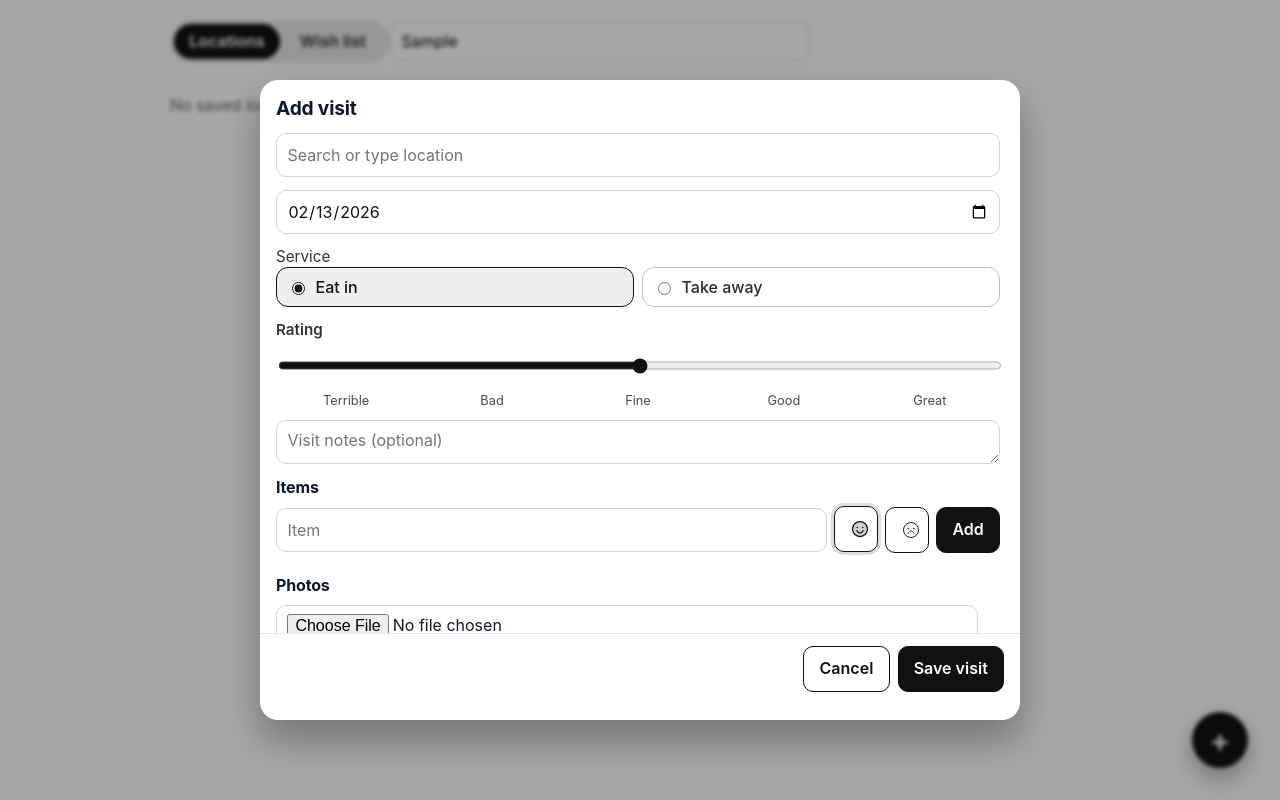
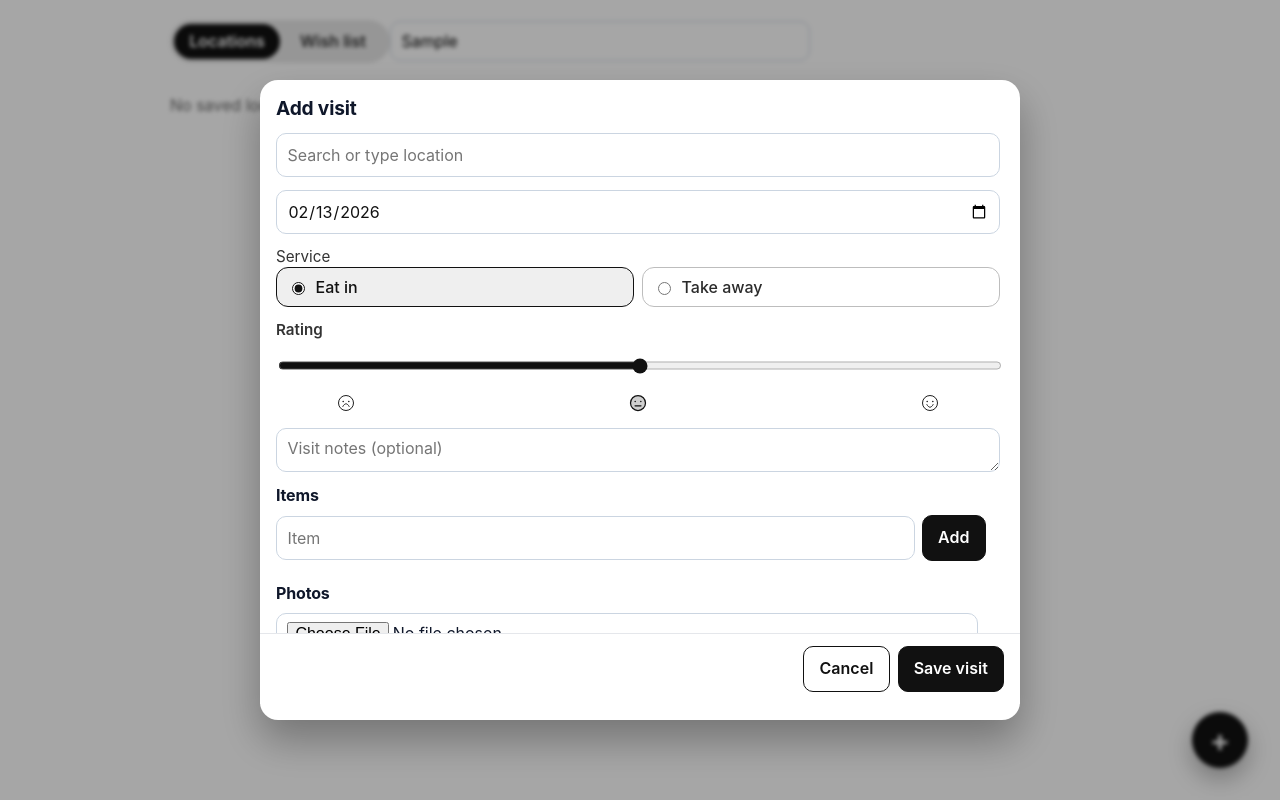
Before and after one commit to AndrewM2304/restaurant_reviews, a Next.js app: page / in a window 1280 px wide. Both pictures are taken after typing "Sample" into the empty fields and a click on the button "Add visit". Built offline with nearby package versions, Linux system fonts and the light colour scheme.

Commit message:
Update visit rating slider icons and simplify item entry

```diff
--- a/src/app/visits/page.tsx
+++ b/src/app/visits/page.tsx
@@ -1,9 +1,9 @@
 'use client';
 
 import { ChangeEvent, FormEvent, useCallback, useEffect, useMemo, useState } from 'react';
-import { SmileyIcon, SmileySadIcon } from '@/vendor/phosphor/react';
+import { SmileyIcon, SmileyMehIcon, SmileySadIcon } from '@/vendor/phosphor/react';
 
-import type { Restaurant, ServiceType, Thumb } from '@/core/domain/types';
+import type { Restaurant, ServiceType } from '@/core/domain/types';
 import { useRestaurants } from '@/features/restaurants/hooks/useRestaurants';
 import { useVisits } from '@/features/visits/hooks/useVisits';
 
@@ -11,19 +11,15 @@ import styles from './visits.module.css';
 
 interface DraftItem {
   name: string;
-  thumb: Exclude<Thumb, 'neutral'>;
 }
 
 interface DraftPhoto {
   storagePath: string;
 }
 
-type VisitThumb = Exclude<Thumb, 'neutral'>;
-
 type TabKey = 'locations' | 'wishlist';
 
 const dineServiceTypes: ServiceType[] = ['eat_in', 'takeaway'];
-const overallSegments = ['Terrible', 'Bad', 'Fine', 'Good', 'Great'] as const;
 
 export default function VisitsPage() {
   const restaurantsUsecases = useRestaurants();
@@ -42,7 +38,6 @@ export default function VisitsPage() {
   const [notes, setNotes] = useState('');
 
   const [itemName, setItemName] = useState('');
-  const [itemThumb, setItemThumb] = useState<VisitThumb>('up');
   const [items, setItems] = useState<DraftItem[]>([]);
 
   const [photos, setPhotos] = useState<DraftPhoto[]>([]);
@@ -102,7 +97,6 @@ export default function VisitsPage() {
     setNotes('');
     setItems([]);
     setItemName('');
-    setItemThumb('up');
     setPhotos([]);
   };
 
@@ -137,7 +131,7 @@ export default function VisitsPage() {
       serviceType,
       overallThumb: overallRating <= 1 ? 'down' : overallRating >= 3 ? 'up' : 'neutral',
       notes: notes || undefined,
-      items,
+      items: items.map((item) => ({ ...item, thumb: 'neutral' })),
       photos,
     });
 
@@ -248,10 +242,12 @@ export default function VisitsPage() {
                     value={overallRating}
                     onChange={(event) => setOverallRating(Number(event.target.value))}
                   />
-                  <div className={styles.scaleLabels}>
-                    {overallSegments.map((segment) => (
-                      <span key={segment}>{segment}</span>
-                    ))}
+                  <div className={styles.scaleLabels} aria-hidden="true">
+                    <span><SmileySadIcon weight={overallRating === 0 ? 'duotone' : 'light'} /></span>
+                    <span />
+                    <span><SmileyMehIcon weight={overallRating === 2 ? 'duotone' : 'light'} /></span>
+                    <span />
+                    <span><SmileyIcon weight={overallRating === 4 ? 'duotone' : 'light'} /></span>
                   </div>
                 </div>
 
@@ -262,31 +258,12 @@ export default function VisitsPage() {
                   <div className={styles.itemRow}>
                     <input placeholder="Item" value={itemName} onChange={(event) => setItemName(event.target.value)} />
                     <button
-                      className={`${styles.thumbButton} ${styles.secondaryButton} ${itemThumb === 'up' ? styles.thumbActive : ''}`}
-                      type="button"
-                      onClick={() => setItemThumb('up')}
-                      aria-label="Item thumbs up"
-                    >
-                      <SmileyIcon weight={itemThumb === 'up' ? 'duotone' : 'light'} />
-                    </button>
-                    <button
-                      className={`${styles.thumbButton} ${styles.secondaryButton} ${itemThumb === 'down' ? styles.thumbActive : ''} ${
-                        itemThumb === 'down' ? styles.thumbDownActive : ''
-                      }`}
-                      type="button"
-                      onClick={() => setItemThumb('down')}
-                      aria-label="Item thumbs down"
-                    >
-                      <SmileySadIcon weight={itemThumb === 'down' ? 'duotone' : 'light'} />
-                    </button>
-                    <button
                       type="button"
                       className={`${styles.inlineButton} ${styles.primaryButton}`}
                       onClick={() => {
                         if (!itemName.trim()) return;
-                        setItems((current) => [...current, { name: itemName.trim(), thumb: itemThumb }]);
+                        setItems((current) => [...current, { name: itemName.trim() }]);
                         setItemName('');
-                        setItemThumb('up');
                       }}
                     >
                       Add
@@ -297,7 +274,6 @@ export default function VisitsPage() {
                     {items.map((item, index) => (
                       <li key={`${item.name}-${index}`}>
                         <span>{item.name}</span>
-                        <span className={styles.itemThumbIcon}>{item.thumb === 'up' ? <SmileyIcon weight="duotone" /> : <SmileySadIcon weight="duotone" />}</span>
                         <button
                           type="button"
                           className={styles.secondaryButton}
--- a/src/app/visits/visits.module.css
+++ b/src/app/visits/visits.module.css
@@ -254,44 +254,13 @@
   text-align: center;
 }
 
-.thumbButton {
-  width: 44px;
-  min-width: 44px;
-  height: 44px;
-  border-radius: 10px;
-  border: 1px solid #bdbdbd;
-  background: #fff;
-  display: grid;
-  place-items: center;
-  color: #333;
-  padding: 0;
-  line-height: 0;
-  transition: background-color 0.2s ease, border-color 0.2s ease, box-shadow 0.2s ease, transform 0.2s ease;
+.scaleLabels svg {
+  width: 20px;
+  height: 20px;
+  color: #111;
 }
 
-.thumbButton:hover {
-  background: #f5f5f5;
-}
 
-.thumbButton svg {
-  width: 20px;
-  height: 20px;
-  display: block;
-}
-
-.thumbActive {
-  border-color: #111;
-  border-width: 2px;
-  color: #fff;
-  background: #111;
-  box-shadow: 0 0 0 3px rgba(17, 17, 17, 0.14);
-  transform: translateY(-1px);
-}
-
-.thumbDownActive {
-  border-width: 2px;
-  border-color: #111;
-}
 
 .itemEditor h4 {
   margin: 0 0 0.5rem;
@@ -312,16 +281,6 @@
   grid-column: 1 / -1;
 }
 
-.itemThumbIcon {
-  display: inline-grid;
-  place-items: center;
-  color: #111;
-}
-
-.itemThumbIcon svg {
-  width: 18px;
-  height: 18px;
-}
 
 .list {
   margin: 0.6rem 0 0;
--- a/src/vendor/phosphor/react.tsx
+++ b/src/vendor/phosphor/react.tsx
@@ -6,7 +6,7 @@ interface IconProps extends SVGProps<SVGSVGElement> {
   weight?: IconWeight;
 }
 
-function SmileyBase({ sad = false, weight = 'light', ...props }: IconProps & { sad?: boolean }) {
+function SmileyBase({ mood = 'happy', weight = 'light', ...props }: IconProps & { mood?: 'happy' | 'sad' | 'meh' }) {
   const strokeWidth = weight === 'light' ? 12 : 16;
   return (
     <svg viewBox="0 0 256 256" fill="none" aria-hidden="true" {...props}>
@@ -14,8 +14,10 @@ function SmileyBase({ sad = false, weight = 'light', ...props }: IconProps & { s
       <circle cx="128" cy="128" r="96" stroke="currentColor" strokeWidth={strokeWidth} />
       <circle cx="92" cy="108" r="10" fill="currentColor" />
       <circle cx="164" cy="108" r="10" fill="currentColor" />
-      {sad ? (
+      {mood === 'sad' ? (
         <path d="M88 172c10-22 30-34 40-34s30 12 40 34" stroke="currentColor" strokeWidth={strokeWidth} strokeLinecap="round" />
+      ) : mood === 'meh' ? (
+        <path d="M90 164h76" stroke="currentColor" strokeWidth={strokeWidth} strokeLinecap="round" />
       ) : (
         <path d="M88 148c10 22 30 34 40 34s30-12 40-34" stroke="currentColor" strokeWidth={strokeWidth} strokeLinecap="round" />
       )}
@@ -28,5 +30,9 @@ export function SmileyIcon(props: IconProps) {
 }
 
 export function SmileySadIcon(props: IconProps) {
-  return <SmileyBase sad {...props} />;
+  return <SmileyBase mood="sad" {...props} />;
 }
+
+export function SmileyMehIcon(props: IconProps) {
+  return <SmileyBase mood="meh" {...props} />;
+}
```
